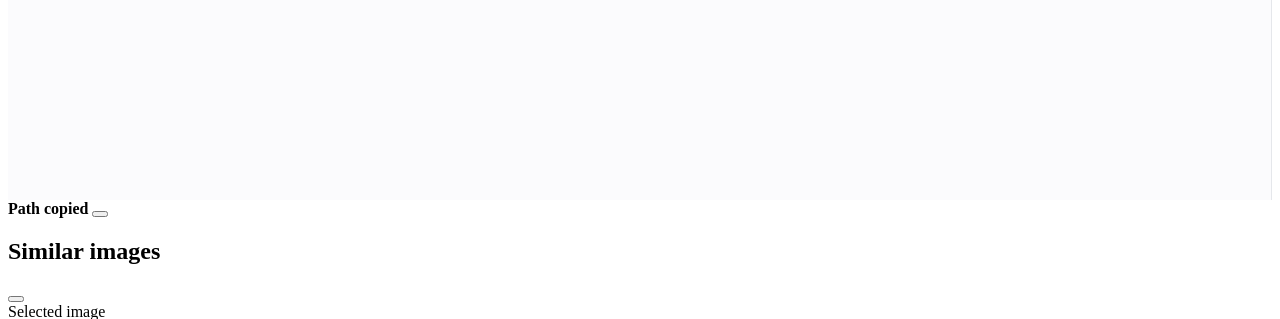
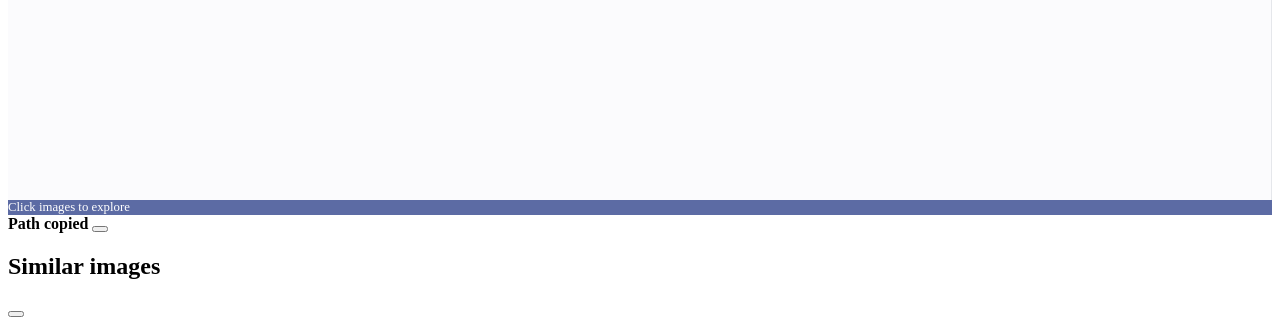
Before and after one commit to rbturnbull/imcluster, a Python web app: template imcluster/templates/clusters.html in a window 1280 px wide. Shown: the part 608-927 px from the top of the page. Run offline with Jinja, Linux system fonts and the light colour scheme; the template is opened without the code that fills it, so the values that code supplies are empty.

Commit message:
:abc: adding docs for similar item searching

```diff
--- a/imcluster/templates/clusters.html
+++ b/imcluster/templates/clusters.html
@@ -15,6 +15,7 @@
       .sidebar-heading, .cluster-heading { color: var(--imcluster-accent); font-family: inherit; font-weight: 700; }
       .gallery-search { max-width: 40rem; width: 100%; }
       .gallery-search .form-control { min-width: 10rem; }
+      .similarity-notice { background-color: #5C6BA4; color: #fff; font-size: .8rem; }
       .cluster-link { color: #18233f; position: relative; transition: background-color .15s ease, color .15s ease; }
       .cluster-link:hover { background: #f5f5fc; color: var(--imcluster-accent); }
       .cluster-link.active { background: #eef0ff; color: var(--imcluster-accent); }
@@ -107,6 +108,10 @@
         </aside>
 
         <main class="col p-3 p-lg-4">
+          <div class="similarity-notice alert d-flex align-items-center justify-content-center gap-2 border-0 shadow-sm w-50 mx-auto py-1 px-2" role="note">
+            <span class="d-flex flex-shrink-0" aria-hidden="true">{{ search_icon|safe }}</span>
+            <span>Click images to explore</span>
+          </div>
           {% for key, items in data.items() %}
             {% if not loop.first %}<hr class="cluster-divider mt-3 mb-4">{% endif %}
             <section id="cluster-{% if key == -1 %}noise{% else %}{{ key + 1 }}{% endif %}" class="cluster-section mb-0">
```
Also changed, not shown: tests/test_output.py (+7 -0 lines), 4 other files.
